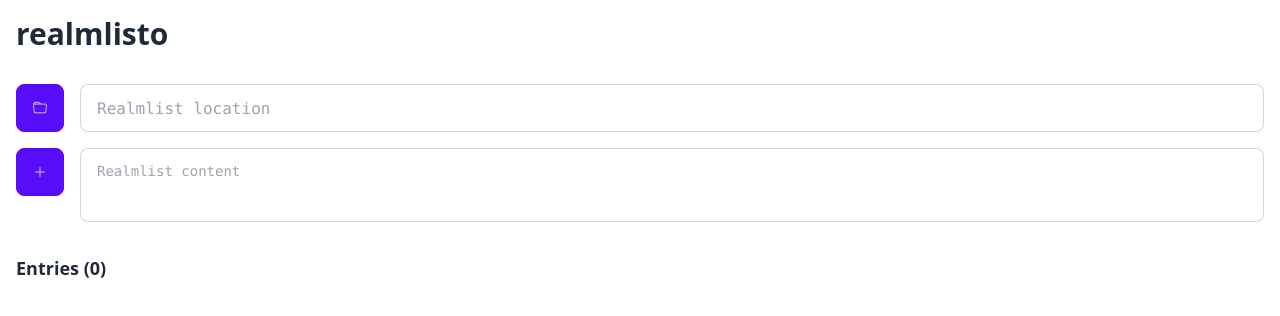
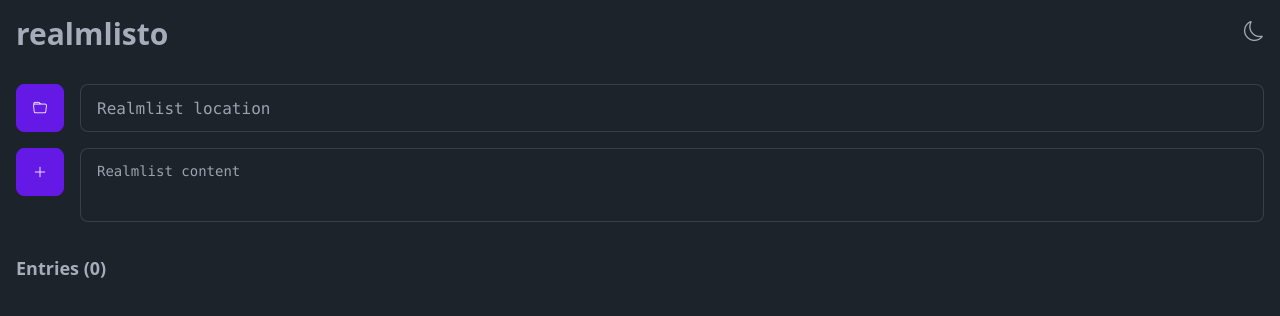
Before and after one commit to nicotakenotice/realmlisto, a SvelteKit app: page / in a window 1280 px wide. Shown: the top 316 px of the page. Built offline with nearby package versions, Linux system fonts and the light colour scheme.

Commit message:
add theme swap

```diff
--- a/src/app.html
+++ b/src/app.html
@@ -8,6 +8,8 @@
 		%sveltekit.head%
 	</head>
 	<body data-sveltekit-preload-data="hover">
-		<div class="flex flex-col min-h-screen">%sveltekit.body%</div>
+		<div class="flex flex-col min-h-screen overflow-hidden">
+			%sveltekit.body%
+		</div>
 	</body>
 </html>
--- a/src/lib/components/RealmlistCard.svelte
+++ b/src/lib/components/RealmlistCard.svelte
@@ -41,7 +41,7 @@
 
   <div class="flex flex-row invisible group-hover:visible">
     <div class="tooltip tooltip-left" data-tip={isCopied ? 'Copied!' : 'Copy'}>
-      <button class="btn" on:click={() => copyRealmlist()}>
+      <button class="btn btn-sm" on:click={() => copyRealmlist()}>
         {#if isCopied}
           <i class="bi bi-clipboard-check text-success"></i>
         {:else}
@@ -51,13 +51,13 @@
     </div>
 
     <div class="tooltip tooltip-left" data-tip="Edit">
-      <button class="btn" on:click={() => dispatch('editRealmlist', realmlist)}>
+      <button class="btn btn-sm" on:click={() => dispatch('editRealmlist', realmlist)}>
         <i class="bi bi-pencil"></i>
       </button>
     </div>
 
     <div class="tooltip tooltip-left" data-tip="Delete">
-      <button class="btn hover:text-error" on:click={() => dispatch('deleteRealmlist', realmlist)}>
+      <button class="btn btn-sm hover:text-error" on:click={() => dispatch('deleteRealmlist', realmlist)}>
         <i class="bi bi-trash3"></i>
       </button>
     </div>
--- a/src/lib/enums.ts
+++ b/src/lib/enums.ts
@@ -2,3 +2,8 @@ export enum REALMLIST_SOURCE {
   CONFIG = 'config',
   DIALOG = 'dialog'
 }
+
+export enum THEME {
+  LIGHT = 'light',
+  DARK = 'dark'
+}
--- a/src/routes/+page.svelte
+++ b/src/routes/+page.svelte
@@ -1,6 +1,6 @@
 <script lang="ts">
   import RealmlistCard from '$lib/components/RealmlistCard.svelte';
-  import { REALMLIST_SOURCE } from '$lib/enums';
+  import { REALMLIST_SOURCE, THEME } from '$lib/enums';
   import { RealmlistFile, Realmlist } from '$lib/models';
   import { onMount } from 'svelte';
 
@@ -8,6 +8,7 @@
   const EDIT_MODAL_ID: string = 'edit-modal';
   const DELETE_MODAL_ID: string = 'delete-modal';
 
+  let darkTheme: boolean = true;
   let realmlistFile: RealmlistFile = new RealmlistFile();
   let realmlists: Realmlist[] = [];
   let selectedRealmlist: Realmlist = new Realmlist();
@@ -88,12 +89,24 @@
     realmlists = await window.electronApi.saveRealmlists$(newRealmlists);
     closeModal(DELETE_MODAL_ID);
   };
+
+  $: if (document.documentElement) {
+    document.documentElement.dataset["theme"] = darkTheme ? THEME.DARK : THEME.LIGHT;
+  }
 </script>
 
 <!-- ====================================================================== -->
 
-<header class="p-4">
+<header class="flex flex-row items-center gap-4 p-4">
   <h1 class="font-bold text-3xl">{APP_NAME}</h1>
+
+  <div class="ml-auto">
+    <label class="swap swap-rotate text-xl">
+      <input type="checkbox" bind:checked={darkTheme} />
+      <i class="bi bi-sun swap-off" />
+      <i class="bi bi-moon swap-on" />
+    </label>
+  </div>
 </header>
 
 <div class="flex flex-col gap-4 p-4">
@@ -145,7 +158,7 @@
   <div class="grid grid-cols-12 gap-4">
     {#each realmlists as realmlist}
       <RealmlistCard
-        className="col-span-12 lg:col-span-6"
+        className="col-span-12 lg:col-span-6 2xl:col-span-4"
         realmlist={realmlist}
         isActive={realmlist.realmlist === realmlistFile.content}
         on:setRealmlist={(e) => setRealmlist$(e.detail)}
```
